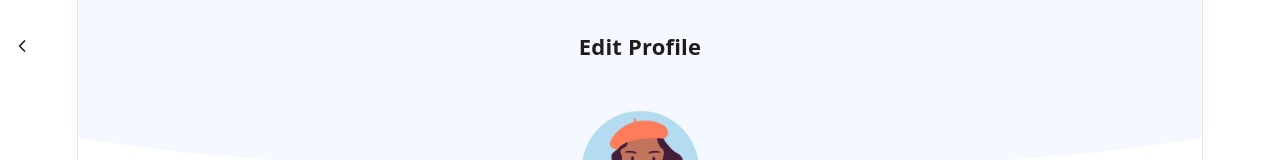
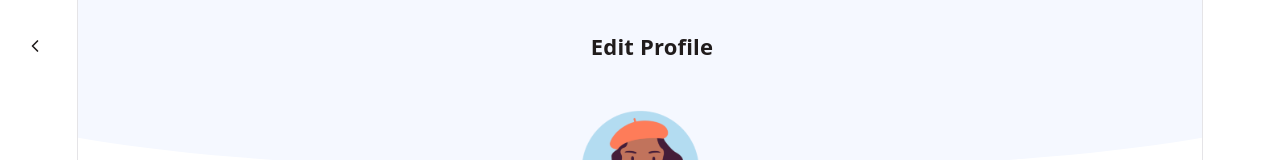
Before and after one commit to FatimahZahra30/weather-app, a Vue app: page /profile in a window 1280 px wide. Shown: the top 160 px of the page. Built offline with nearby package versions, Linux system fonts and the light colour scheme.

Commit message:
fix: adjusted header arrow position

```diff
--- a/src/pages/ProfilePage.vue
+++ b/src/pages/ProfilePage.vue
@@ -87,12 +87,21 @@ const handleSave = (profile: {
 
   top: 24px;
   left: 0;
-  right: 24px;
+  right: 0;
 
   display: flex;
   align-items: center;
 
+  width: 100%;
+  padding: 0 13px;
+
+  box-sizing: border-box;
+
   color: #201C1C;
+}
+
+.header :deep(.app-icon-button) {
+  flex-shrink: 0;
 }
 
 .header p {
```
